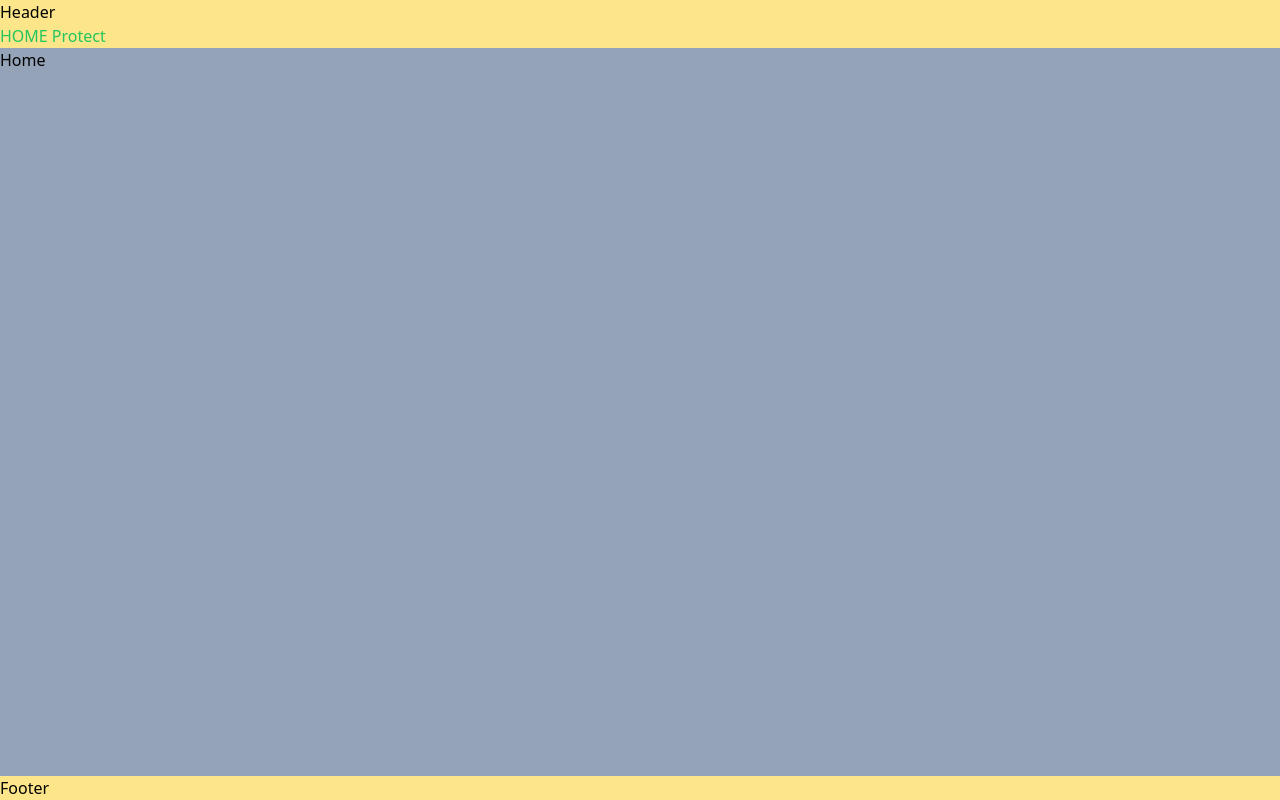
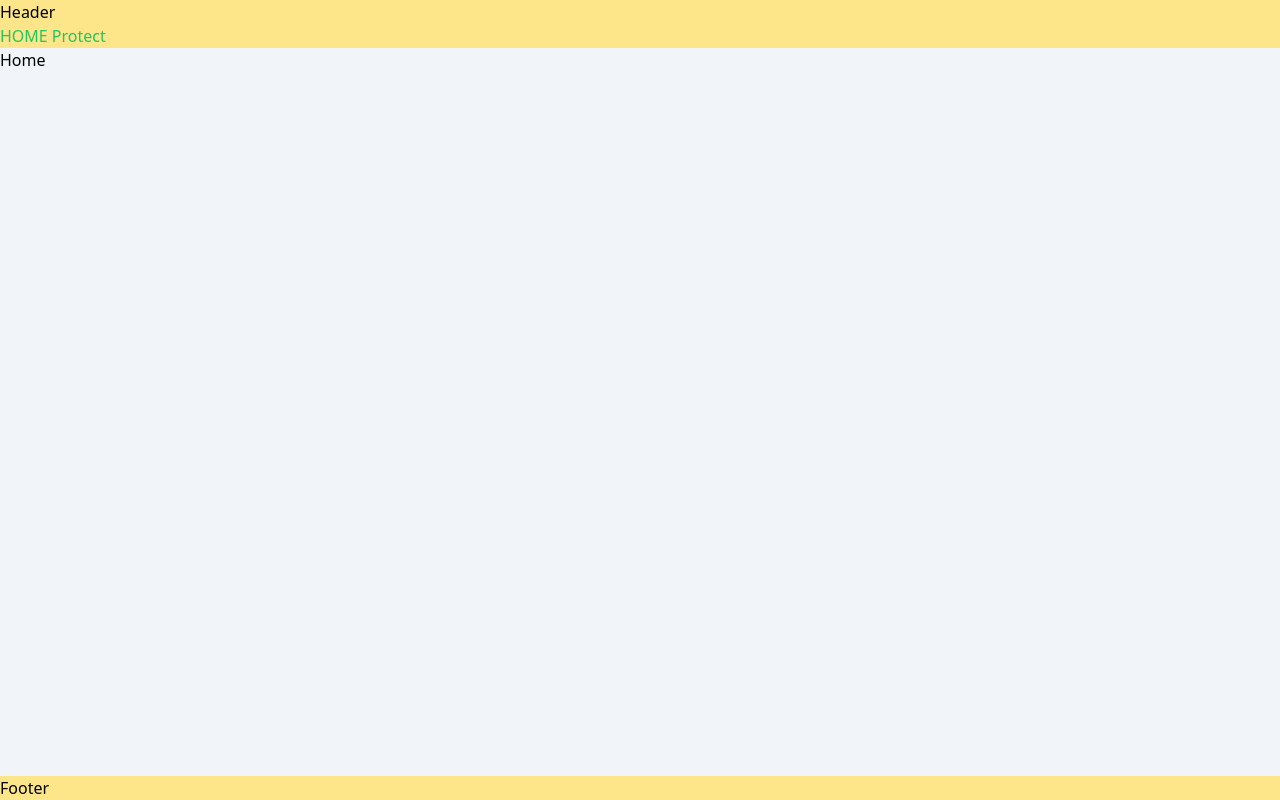
Before and after one commit to bohdanhulchuknl/first-project-vite-client, a React (Vite) app: page / in a window 1280 px wide. Built offline with nearby package versions, Linux system fonts and the light colour scheme.

Commit message:
react-hot-toast

```diff
--- a/package.json
+++ b/package.json
@@ -13,6 +13,7 @@
     "@reduxjs/toolkit": "^2.0.1",
     "react": "^18.2.0",
     "react-dom": "^18.2.0",
+    "react-hot-toast": "^2.4.1",
     "react-redux": "^9.0.0",
     "react-router-dom": "^6.20.1"
   },
--- a/src/App.jsx
+++ b/src/App.jsx
@@ -1,12 +1,12 @@
 //global
 
 //local
-import AppRoutes from './components/AppRoutes'
+import AppRoutes from "./components/AppRoutes";
 
 const App = () => {
   return (
     <>
-      <AppRoutes/>
+      <AppRoutes />
     </>
   );
 };
--- a/src/components/Providers.jsx
+++ b/src/components/Providers.jsx
@@ -1,6 +1,7 @@
 //global
 import { BrowserRouter } from "react-router-dom";
 import { Provider } from "react-redux";
+import { Toaster } from "react-hot-toast";
 //local
 import { store } from "../app/store";
 
@@ -9,6 +10,9 @@ const Providers = ({ children }) => {
     <Provider store={store}>
       <BrowserRouter>
         {children}
+        <>
+          <Toaster />
+        </>
       </BrowserRouter>
     </Provider>
   );
--- a/src/components/auth/AuthProtect.jsx
+++ b/src/components/auth/AuthProtect.jsx
@@ -1,5 +1,6 @@
 //global
 import { useEffect } from "react";
+import toast from "react-hot-toast";
 import { useSelector } from "react-redux";
 import { useNavigate } from "react-router-dom";
 
@@ -8,7 +9,10 @@ const AuthProtect = ({ children }) => {
   const navigate = useNavigate();
 
   useEffect(() => {
-    if (!loginUserInfo.isLogin) navigate("/");
+    if (!loginUserInfo.isLogin) {
+      toast.error("PROTECTED")
+      navigate("/")
+    }
   }, [loginUserInfo.isLogin, navigate]);
 
   if (!loginUserInfo.isLogin) return <>PROTECTED</>;
--- a/src/pages/Home.jsx
+++ b/src/pages/Home.jsx
@@ -1,4 +1,6 @@
+
 const Home = () => {
+
   return (
     <section>Home</section>
   )
--- a/src/pages/Layout.jsx
+++ b/src/pages/Layout.jsx
@@ -1,13 +1,16 @@
+//global
 import { Outlet } from "react-router-dom";
 import { Suspense } from "react";
+//local
 import Header from "../components/Header";
 import Footer from "../components/Footer";
 import Loading from "../components/Loading";
+
 const Layout = () => {
   return (
     <div className="flex flex-col h-full">
       <Header />
-      <main className="grow bg-slate-400">
+      <main className="grow bg-slate-100">
         <Suspense fallback={<Loading />}>
           <Outlet />
         </Suspense>
```
Also changed, not shown: 1 other file (tests, documents, lock files or other folders).
